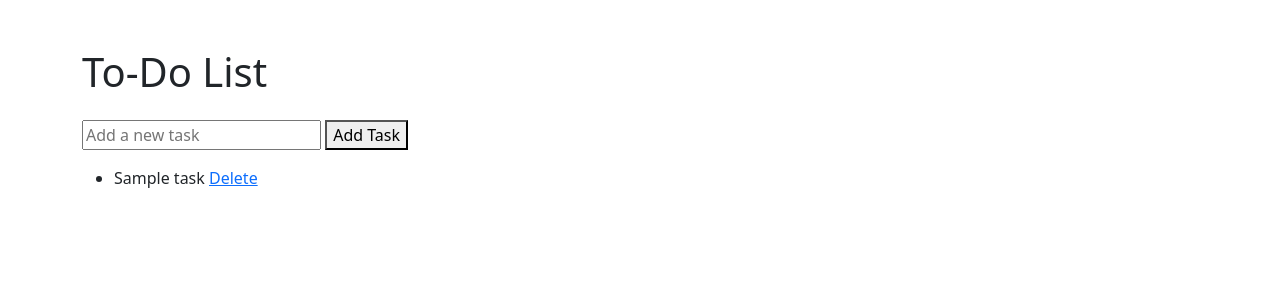
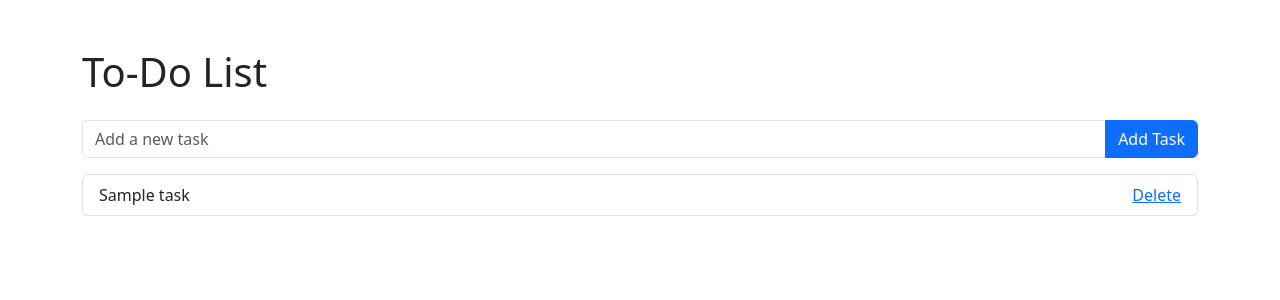
Before and after one commit to victori941/atividade-atp, a Flask app: template templates/index.html in a window 1280 px wide. Shown: the top 300 px of the page. Run offline with Flask 3, Linux system fonts and the light colour scheme; the template is opened without the code that fills it: most values are stand-ins (such as "Sample title", 1, 10 or a date in 2020).

Commit message:
Update index.html

```diff
--- a/templates/index.html
+++ b/templates/index.html
@@ -9,12 +9,17 @@
 <body class=" container mt-5 ">
     <h1 class="mb-4">To-Do List</h1>
     <form action="/add" method="post" class="mb-3">
-        <input type="text" name="task" placeholder="Add a new task" required>
-        <button type="submit">Add Task</button>
+        <div class="input-group">
+            <input type="text" name="task" class="form-control" placeholder="Add a new task" required>
+            <button type="submit" class="btn btn-primary">Add Task</button>
+        </div>
     </form>
-    <ul>
+    <ul class="list-group">
         {% for task in task %}
-           <li>{{ task[1] }} <a href="/delete/{{ task[0] }}">Delete</a></li>
+           <li class="list-group-item d-flex justify-content-between align-items-center">
+               {{ task[1] }}
+               <a href="/delete/{{ task[0] }} class="btn btn-danger btn-sm"">Delete</a>
+           </li>
         {% endfor %}
     </ul>
 </body>
```
